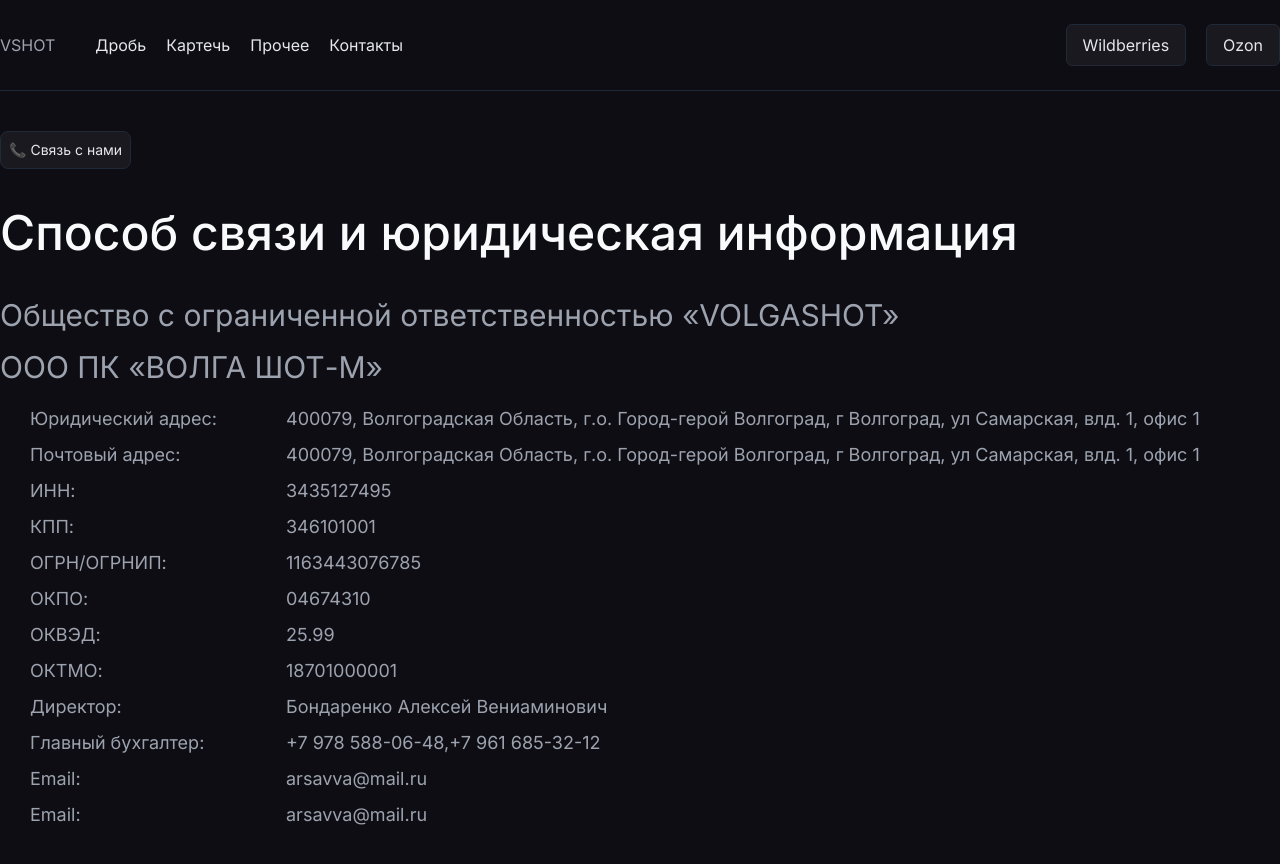
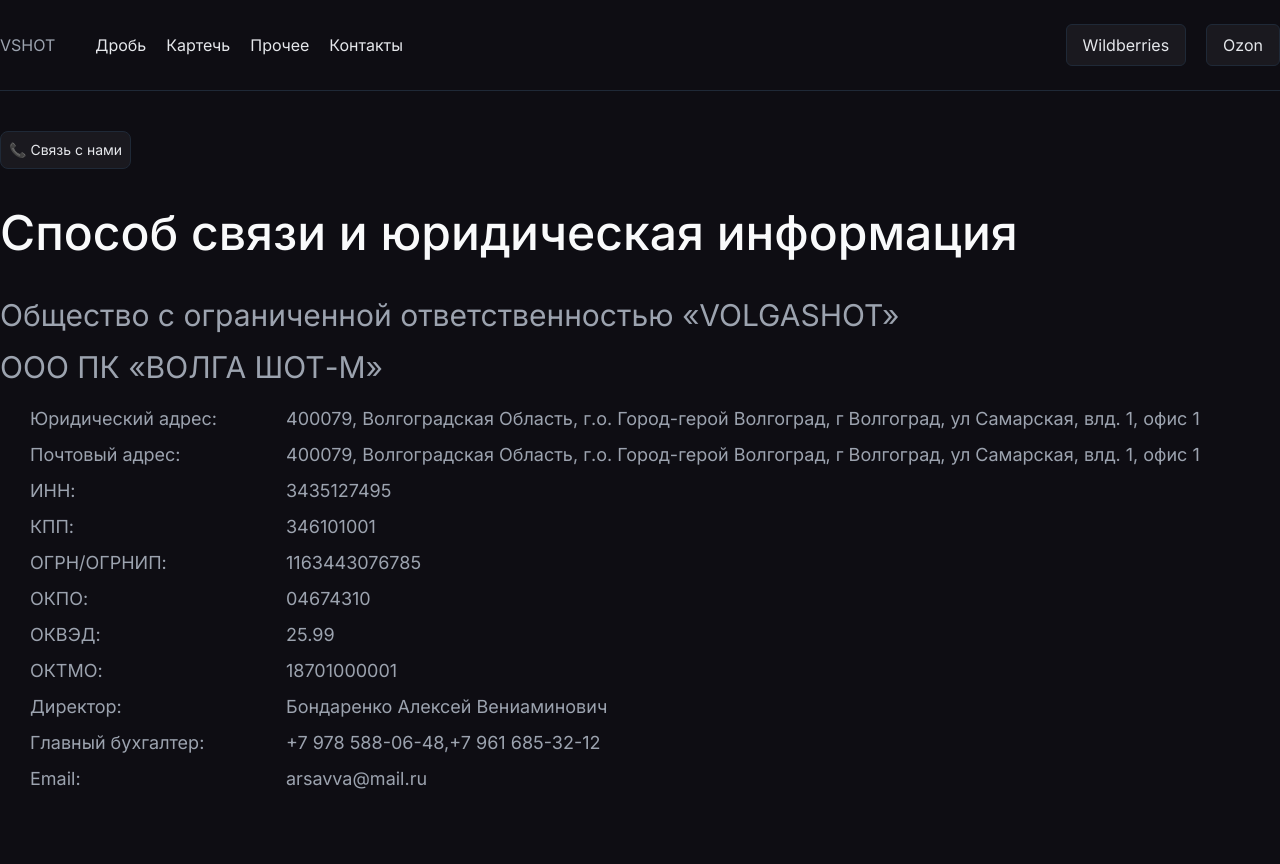
Before and after one commit to akSite7/web-volgashot-NextJS, a Next.js app: page /contacts in a window 1280 px wide. Shown: the top 864 px of the page. Built offline with nearby package versions, Linux system fonts and the light colour scheme; no server answers.

Commit message:
Перезапуск

```diff
--- a/src/components/section/Contact/Contact.tsx
+++ b/src/components/section/Contact/Contact.tsx
@@ -59,10 +59,6 @@
               <span className={styles.contactSpan}>Email: </span>
               <span itemProp="email">arsavva@mail.ru</span>
             </li>
-            <li className={styles.contactItem}>
-              <span className={styles.contactSpan}>Email: </span>
-              <span itemProp="email">arsavva@mail.ru</span>
-            </li>
           </ul>
           <div>
             <iframe className={styles.contactMap} src="https://yandex.ru/map-widget/v1/?um=constructor%3A92b6eaf7aeeef7a05e46dab06fba460a19fa79c3730e02b7c9ff151b84ec4583&amp;source=constructor" width="1440" height="360"></iframe>
```
